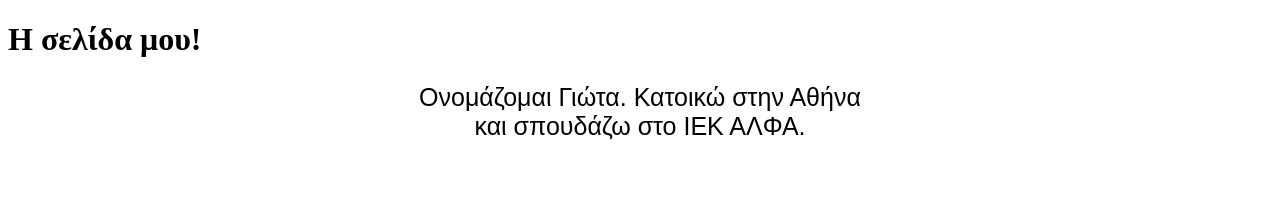
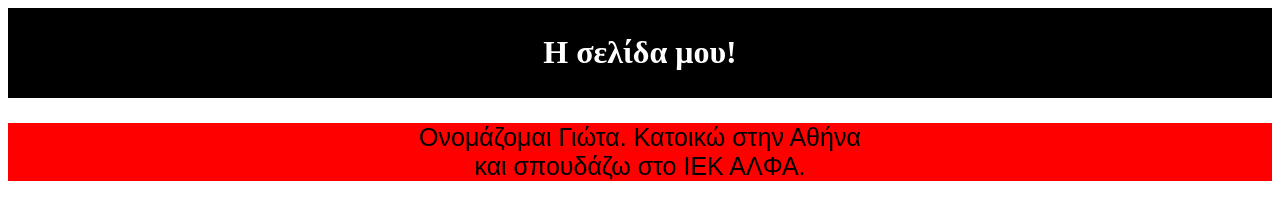
Before and after one commit to giotatsg/giotatsg.github.io, a plain HTML site: page index.html in a window 1280 px wide. Drawn offline with Linux system fonts and the light colour scheme.

Commit message:
Update index.html

```diff
--- a/index.html
+++ b/index.html
@@ -1,13 +1,13 @@
 <!DOCTYPE html>
 <html>
 <head>
-<style> background-color:red;
-  #header{background-color:black;
+<style>
+      #header{background-color:black;
                color:white;
                text-align:center;
                padding:5px;}
 
-       #section{background-color:white;
+       #section{background-color:red;
                color:black;
                text-align:center;
                font-family:Arial;
```
